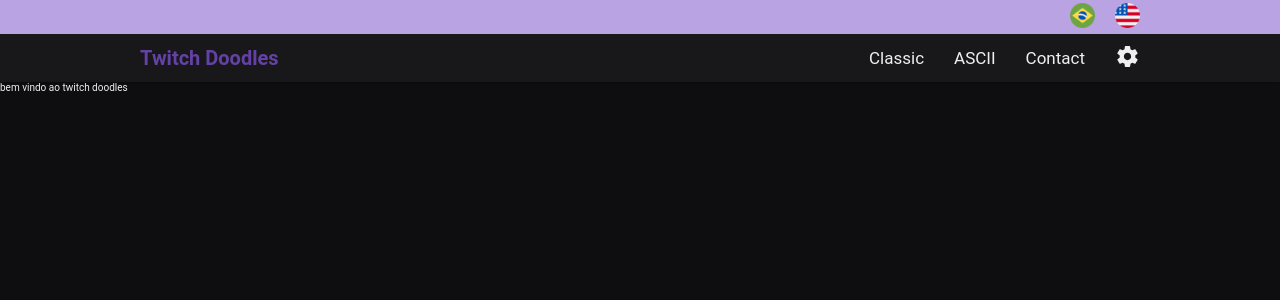
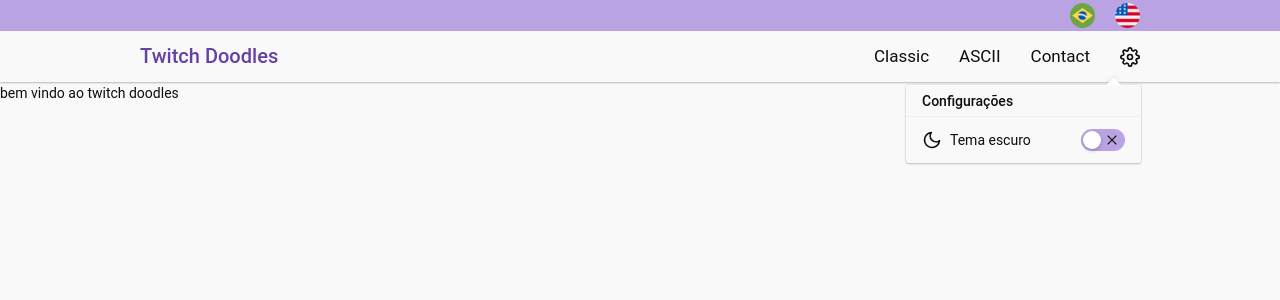
Before and after one commit to gabrielgraciani/twitch-doodles-frontend, a React (Create React App) app: page / in a window 1280 px wide. Both pictures are taken after a click on the button 1127 px from the left and 58 px from the top of the page. Shown: the top 300 px of the page. Built offline with nearby package versions, Linux system fonts and the light colour scheme; what i18next-xhr-backend would draw is missing.

Commit message:
making the header

```diff
--- a/package.json
+++ b/package.json
@@ -3,6 +3,7 @@
   "version": "0.1.0",
   "private": true,
   "dependencies": {
+    "@ant-design/icons": "^4.2.2",
     "@testing-library/jest-dom": "^5.11.4",
     "@testing-library/react": "^11.1.0",
     "@testing-library/user-event": "^12.1.10",
@@ -10,6 +11,7 @@
     "@types/node": "^12.0.0",
     "@types/react": "^16.9.53",
     "@types/react-dom": "^16.9.8",
+    "antd": "^4.8.0",
     "i18next": "^19.8.3",
     "i18next-xhr-backend": "^3.2.2",
     "react": "^17.0.1",
--- a/src/Pages/Home/Home.tsx
+++ b/src/Pages/Home/Home.tsx
@@ -3,6 +3,7 @@
 
 const Home = (): React.ReactElement => {
   const { t } = useTranslation();
+
   return <div>{t('welcome.title')}</div>;
 };
 
--- a/src/components/Header/Header.styles.ts
+++ b/src/components/Header/Header.styles.ts
@@ -1,4 +1,4 @@
-import styled from 'styled-components';
+import styled, { createGlobalStyle } from 'styled-components';
 
 const Header = styled.header`
   width: 100%;
@@ -6,7 +6,8 @@
   align-items: center;
   justify-content: center;
   flex-direction: column;
-  box-shadow: 0 1px 2px rgba(0, 0, 0, 0.2), 0 0 2px rgba(0, 0, 0, 0.2);
+  box-shadow: 0 0.1rem 0.2rem ${props => props.theme.colors.boxShadow02},
+    0 0 0.2rem ${props => props.theme.colors.boxShadow02};
 
   background: ${props => props.theme.colors.backgroundHeader};
   position: fixed;
@@ -74,9 +75,52 @@
 `;
 
 const SettingsButton = styled.button`
+  display: flex;
+  align-items: center;
+  justify-content: center;
+
   svg {
-    font-size: 2.5rem;
+    font-size: 2rem;
   }
+`;
+
+const PopoverContainer = styled.div``;
+
+const PopoverItem = styled.div`
+  display: flex;
+  align-items: center;
+  justify-content: space-between;
+
+  > svg {
+    font-size: 2rem;
+    margin-right: 0.8rem;
+  }
+`;
+
+const PopoverGlobalStyles = createGlobalStyle`
+.ant-popover-inner{
+  background: ${props => props.theme.colors.backgroundHeader};
+  svg path{color:${props => props.theme.colors.primary};}
+
+  box-shadow: 0 0.1rem 0.2rem ${props =>
+    props.theme.colors.boxShadow02}, 0 0 0.2rem ${props =>
+  props.theme.colors.boxShadow02};
+}
+
+.ant-popover-title{
+  color: ${props => props.theme.colors.primary};
+}
+
+.ant-switch{
+  background:#b9a3e3;
+  margin-left:5rem;
+}
+
+.ant-switch-checked{
+  background: #6441a5;
+}
+
+
 `;
 
 export {
@@ -89,4 +133,7 @@
   FlagsContainer,
   FlagButton,
   SettingsButton,
+  PopoverContainer,
+  PopoverItem,
+  PopoverGlobalStyles,
 };
--- a/src/components/Header/Header.tsx
+++ b/src/components/Header/Header.tsx
@@ -1,8 +1,10 @@
-import React from 'react';
+import React, { useState } from 'react';
 import { useTranslation } from 'react-i18next';
 import { Link } from 'react-router-dom';
+import { Popover, Switch } from 'antd';
+import { CloseOutlined, CheckOutlined } from '@ant-design/icons';
 
-import { MdSettings } from 'react-icons/md';
+import { FiSettings, FiMoon } from 'react-icons/fi';
 import FlagUSA from '../../assets/images/flags/USA.png';
 import FlagBR from '../../assets/images/flags/BR.png';
 
@@ -18,16 +20,42 @@
   FlagsContainer,
   FlagButton,
   SettingsButton,
+  PopoverContainer,
+  PopoverItem,
+  PopoverGlobalStyles,
 } from './Header.styles';
 
 const Header = (): React.ReactElement => {
   const { i18n } = useTranslation();
-  const { toggleTheme } = useTheme();
+  const { toggleTheme, theme } = useTheme();
+  console.log('theme', theme);
+
+  const [isActive, setIsActive] = useState(false);
 
   const toggleLanguage = (lang: string) => {
     localStorage.setItem('language', lang);
     i18n.changeLanguage(lang);
   };
+
+  const handleChangeVisiblePopover = () => {
+    setIsActive(!isActive);
+  };
+
+  const popoverContent = (
+    <PopoverContainer>
+      <PopoverItem>
+        <FiMoon />
+        <span>Tema escuro</span>
+
+        <Switch
+          checkedChildren={<CheckOutlined />}
+          unCheckedChildren={<CloseOutlined />}
+          defaultChecked={theme.title === 'dark'}
+          onClick={toggleTheme}
+        />
+      </PopoverItem>
+    </PopoverContainer>
+  );
 
   return (
     <StyledHeader>
@@ -58,11 +86,22 @@
             <Link to="/contact">Contact</Link>
           </MenuItem>
 
-          <SettingsButton type="button" onClick={toggleTheme}>
-            <MdSettings />
+          <SettingsButton type="button">
+            <Popover
+              content={popoverContent}
+              title="Configurações"
+              trigger="click"
+              visible={isActive}
+              placement="bottomRight"
+              onVisibleChange={handleChangeVisiblePopover}
+            >
+              <FiSettings />
+            </Popover>
           </SettingsButton>
         </MenuContainer>
       </Container>
+
+      <PopoverGlobalStyles />
     </StyledHeader>
   );
 };
--- a/src/hooks/useTheme.tsx
+++ b/src/hooks/useTheme.tsx
@@ -10,7 +10,7 @@
 import usePersistedState from './usePersistedState';
 
 interface ThemeContextData {
-  theme: unknown;
+  theme: DefaultTheme;
   toggleTheme: () => void;
 }
 
--- a/src/styles/GlobalStyles.ts
+++ b/src/styles/GlobalStyles.ts
@@ -1,7 +1,8 @@
 import { createGlobalStyle } from 'styled-components';
+import 'antd/dist/antd.css';
 
 export default createGlobalStyle`
-  * {
+  *, *::after, *::before {
     margin: 0;
     padding: 0;
     box-sizing: border-box;
@@ -9,11 +10,11 @@
   html{
     font-size: 62.5%;
   }
+
   html, body, #root {
     height: 100%;
     background: ${props => props.theme.colors.background};
-    color: ${props => props.theme.colors.primary}
-
+    color: ${props => props.theme.colors.primary};
   }
 
   #root{
@@ -36,12 +37,24 @@
     background:transparent;
   }
 
-  ul, li{
+  ol, ul, li{
     list-style:none;
+    margin:0;
   }
 
   a{
     text-decoration:none;
+    color: ${props => props.theme.colors.primary};
+    transition:0s;
+
+    &:active, &:focus, &:hover {
+      text-decoration: none;
+      color: inherit;
+    }
+  }
+
+  h1,h2,h3,h4,h5,h6{
+    margin:0;
   }
 
 `;
--- a/src/styles/styled.d.ts
+++ b/src/styles/styled.d.ts
@@ -11,6 +11,8 @@
       background: string;
 
       backgroundHeader: string;
+
+      boxShadow02: string;
     };
   }
 }
--- a/src/styles/themes/dark.ts
+++ b/src/styles/themes/dark.ts
@@ -8,5 +8,7 @@
     background: '#0E0E10',
 
     backgroundHeader: '#18181B',
+
+    boxShadow02: 'rgba(255, 255, 255, 0.2)',
   },
 };
--- a/src/styles/themes/light.ts
+++ b/src/styles/themes/light.ts
@@ -8,5 +8,7 @@
     background: '#F9F9F9',
 
     backgroundHeader: '#F9F9F9',
+
+    boxShadow02: 'rgba(0, 0, 0, 0.2)',
   },
 };
```
Also changed, not shown: 1 other file (tests, documents, lock files or other folders).
